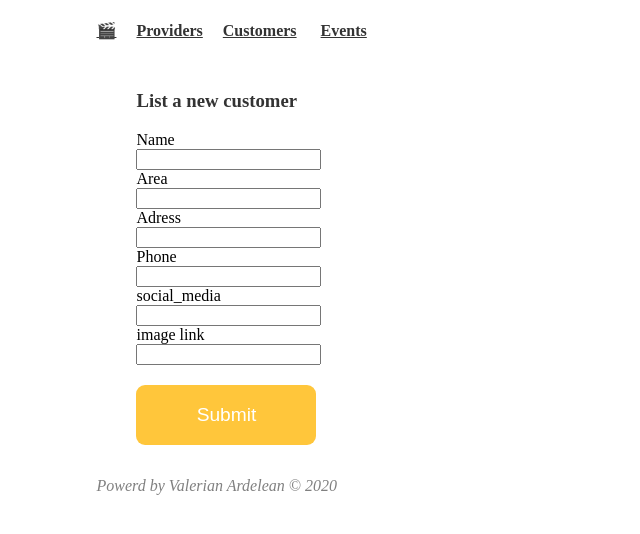
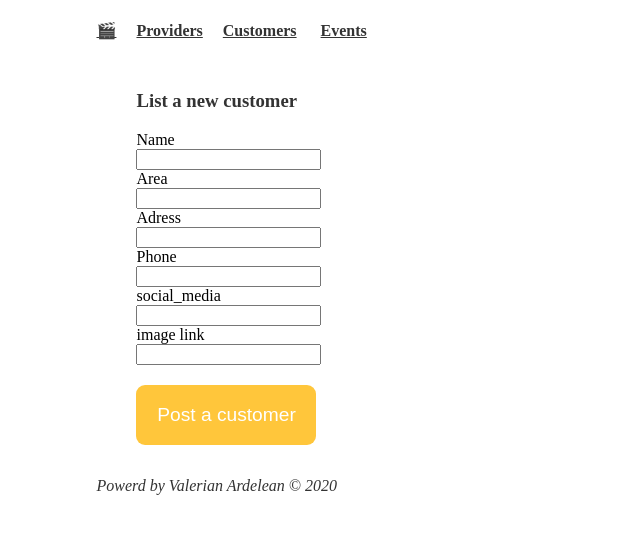
Before and after one commit to ValerianArdelean/capstone, a Flask app: page /post_customers in a window 1280 px wide. Shown: the top 534 px of the page, without its empty margins (0-640 px from the left). Run offline with Flask 2, Linux system fonts and the light colour scheme.

Commit message:
refactor : use of a single css file

```diff
--- a/static/css/main.css
+++ b/static/css/main.css
@@ -13,9 +13,6 @@
   align-self:center;
   margin: 0;
   width:53%;
-}
-.photo {
-  max-width: 100%;
 }
 li {
   list-style:none;
@@ -51,7 +48,10 @@ button {
 .btn1 {
   border-radius: 9px;
 }
-h1, a ,p {
+h3, h1, a ,p {
   color:#333333;
   font-style:none;
 }
+.photo {
+  max-width: 100%;
+}
--- a/static/css/post_forms.css
+++ /dev/null
@@ -1,42 +0,0 @@
-* {
-    -webkit-box-sizing: border-box;
-    -moz-box-sizing: border-box;
-    -ms-box-sizing: border-box;
-    box-sizing: border-box;
-}
-.page {
-  width:86%;
-  margin: auto;
-  display: flex;
-}
-.row {
-  align-self:center;
-  margin: 0;
-  width:53%;
-}
-li {
-  list-style:none;
-}
-.head {
-  width:86%;
-  height:50px;
-  margin:auto;
-}
-p {
-  color:gray;
-}
-h3, a {
-  color:#333333;
-}
-.button {
-  border:none;
-  border-radius: 9px;
-  margin-top:20px;
-  margin-right:20px;
-  color:white;
-  font-size: 1.2rem;
-  background-color:#ffc63b;
-  cursor:pointer;
-  width:180px;
-  height:60px;
-}
--- a/templates/post_customers.html
+++ b/templates/post_customers.html
@@ -3,7 +3,7 @@
   <head>
     <title>post a new customer</title>
     <link rel="shortcut icon" href="">
-    <link type="text/css" rel="stylesheet" href="/static/css/post_forms.css" />
+    <link type="text/css" rel="stylesheet" href="/static/css/main.css" />
   </head>
   <body>
     <div class='head'>
@@ -28,7 +28,7 @@
             <li><input id='social_media' type="text"name="social_media"value="">
             <li><label>image link</label>
             <li><input id='image_link' type="text" name="image_link" value="">
-            <li><input class='button' type="submit">
+            <li><button class="btn1" type="submit">Post a customer</button>
           </form>
         </ul>
       </div>
--- a/templates/post_providers.html
+++ b/templates/post_providers.html
@@ -4,7 +4,7 @@
 
     <title>post a new provider</title>
     <link rel="shortcut icon" href="">
-    <link type="text/css" rel="stylesheet" href="/static/css/post_forms.css" />
+    <link type="text/css" rel="stylesheet" href="/static/css/main.css" />
   </head>
   <body>
     <div class='head'>
@@ -33,7 +33,7 @@
             <li><input id='social_media' type="text"name="social_media"value="">
             <li><label>image link</label>
             <li><input id='image_link' type="text" name="image_link" value="">
-            <li><input class='button' type="submit">
+            <li><button class="btn1" type="submit">Post a Provider</button>
           </form>
         </ul>
       </div>
```
